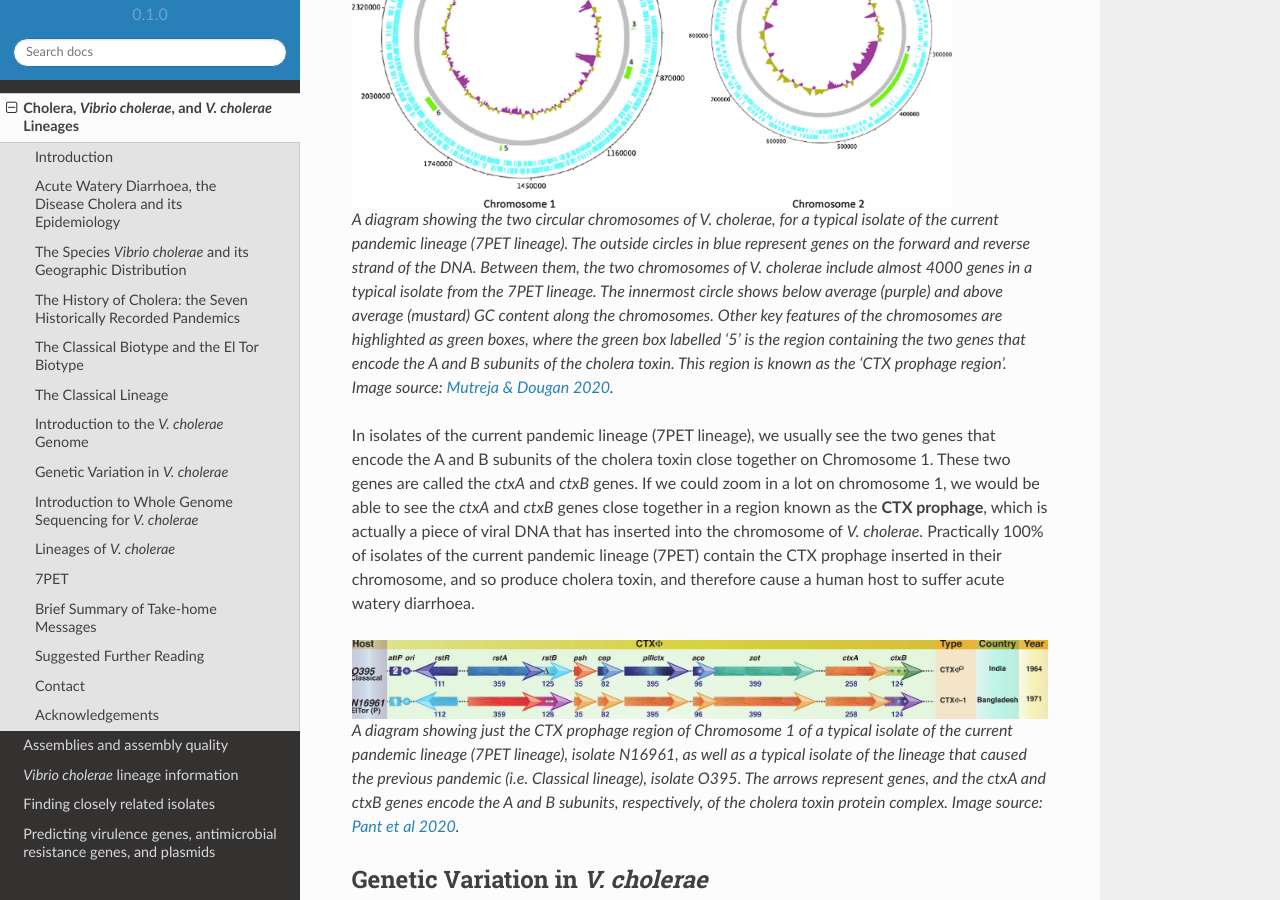
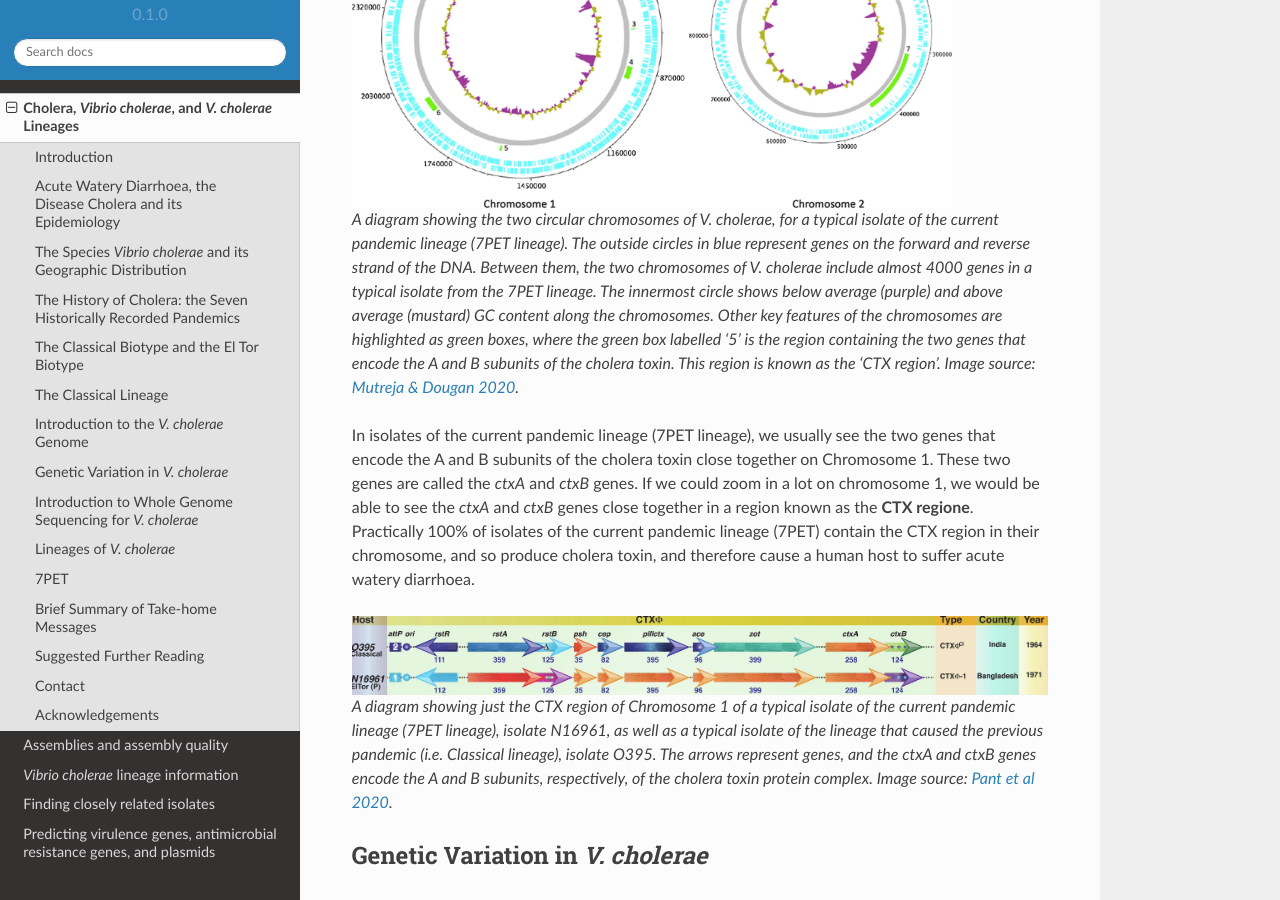
Before and after one commit to avrilcoghlan/cholerabook, a Sphinx documentation site: the page built from docs/source/vibriogenomes.rst, in a window 1280 px wide and 900 px high, scrolled down 6788 px. Built offline with Sphinx 7.4.7 and the Read the Docs theme 2.0.0, drawn with Linux system fonts in a browser that asks for light colours.

Commit message:
Update vibriogenomes.rst

```diff
--- a/docs/source/vibriogenomes.rst
+++ b/docs/source/vibriogenomes.rst
@@ -165,20 +165,18 @@ from the 7PET lineage (`Heidelberg 2000`_).
 .. figure:: Chromosomes.jpg
   :width: 600
 
-  A diagram showing the two circular chromosomes of *V. cholerae*, for a typical isolate of the current pandemic lineage (7PET lineage). The outside circles in blue represent genes on the forward and reverse strand of the DNA. Between them, the two chromosomes of *V. cholerae* include almost 4000 genes in a typical isolate from the 7PET lineage. The innermost circle shows below average (purple) and above average (mustard) GC content along the chromosomes. Other key features of the chromosomes are highlighted as green boxes, where the green box labelled '5' is the region containing the two genes that encode the A and B subunits of the cholera toxin. This region is known as the 'CTX prophage region'. Image source: `Mutreja & Dougan 2020`_.
+  A diagram showing the two circular chromosomes of *V. cholerae*, for a typical isolate of the current pandemic lineage (7PET lineage). The outside circles in blue represent genes on the forward and reverse strand of the DNA. Between them, the two chromosomes of *V. cholerae* include almost 4000 genes in a typical isolate from the 7PET lineage. The innermost circle shows below average (purple) and above average (mustard) GC content along the chromosomes. Other key features of the chromosomes are highlighted as green boxes, where the green box labelled '5' is the region containing the two genes that encode the A and B subunits of the cholera toxin. This region is known as the 'CTX region'. Image source: `Mutreja & Dougan 2020`_.
 
 .. _Mutreja & Dougan 2020: https://pubmed.ncbi.nlm.nih.gov/31345641/
 
 In isolates of the current pandemic lineage (7PET lineage), we usually see the two genes that encode the A and B subunits of the cholera toxin close together
 on Chromosome 1. These two genes are called the *ctxA* and *ctxB* genes. If we could zoom in a lot on chromosome 1, we would be able to see the
-*ctxA* and *ctxB* genes close together in a region known as the **CTX prophage**, which is actually a piece of viral DNA that has inserted into the chromosome
-of *V. cholerae*. Practically 100% of isolates of the current pandemic lineage (7PET) contain the CTX prophage inserted in their chromosome, and so produce cholera toxin, and therefore
-cause a human host to suffer acute watery diarrhoea.
+*ctxA* and *ctxB* genes close together in a region known as the **CTX regione**. Practically 100% of isolates of the current pandemic lineage (7PET) contain the CTX region in their chromosome, and so produce cholera toxin, and therefore cause a human host to suffer acute watery diarrhoea.
 
 .. figure:: CtxProphage.jpg
   :width: 800
 
-  A diagram showing just the CTX prophage region of Chromosome 1 of a typical isolate of the current pandemic lineage (7PET lineage), isolate N16961, as well as a typical isolate of the lineage that caused the previous pandemic (i.e. Classical lineage), isolate O395. The arrows represent genes, and the *ctxA* and *ctxB* genes encode the A and B subunits, respectively, of the cholera toxin protein complex. Image source: `Pant et al 2020`_.
+  A diagram showing just the CTX region of Chromosome 1 of a typical isolate of the current pandemic lineage (7PET lineage), isolate N16961, as well as a typical isolate of the lineage that caused the previous pandemic (i.e. Classical lineage), isolate O395. The arrows represent genes, and the *ctxA* and *ctxB* genes encode the A and B subunits, respectively, of the cholera toxin protein complex. Image source: `Pant et al 2020`_.
 
 .. _Pant et al 2020: https://pubmed.ncbi.nlm.nih.gov/31272871/
 
```
